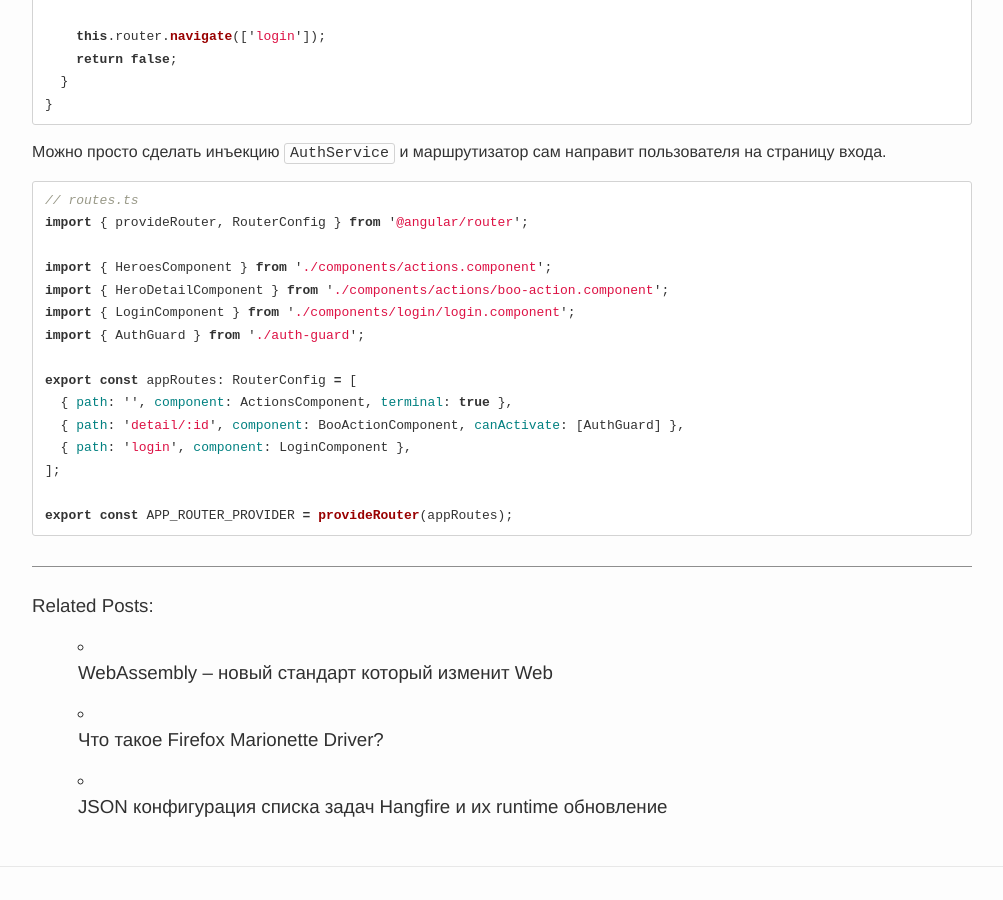
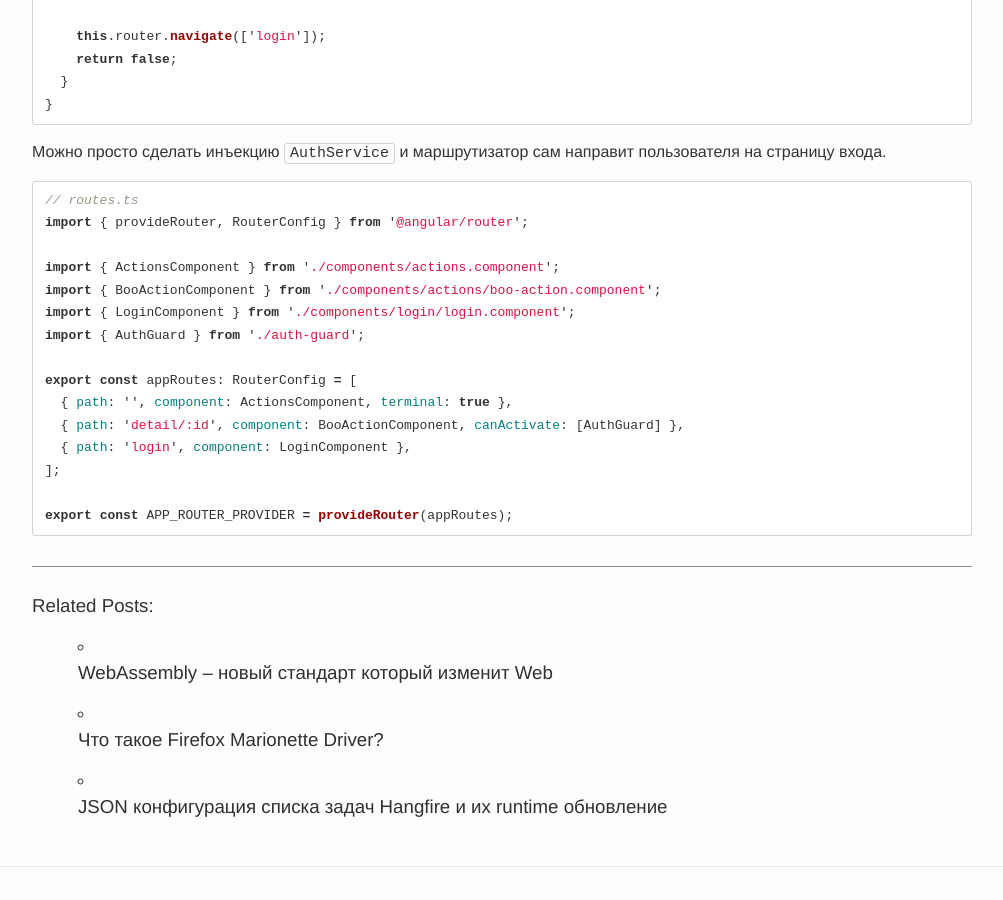
Before and after one commit to martamoshkin/blog.zverit.com, a Jekyll site: the page built from _posts/2016-9-11-angular2-new-router.md, in a window 1280 px wide and 900 px high, scrolled down 4424 px. Shown: the whole window, without its empty margins (138-1141 px from the left). Built offline with Jekyll 4.4.1, drawn with Linux system fonts in a browser that asks for light colours; nearby versions of some CDN libraries; comment, search, counter and statistics services are not loaded.

Commit message:
Update 2016-9-11-angular2-new-router.md

```diff
--- a/_posts/2016-9-11-angular2-new-router.md
+++ b/_posts/2016-9-11-angular2-new-router.md
@@ -227,8 +227,8 @@ export class AuthGuard implements CanActivate {
 // routes.ts
 import { provideRouter, RouterConfig } from '@angular/router';
 
-import { HeroesComponent } from './components/actions.component';
-import { HeroDetailComponent } from './components/actions/boo-action.component';
+import { ActionsComponent } from './components/actions.component';
+import { BooActionComponent } from './components/actions/boo-action.component';
 import { LoginComponent } from './components/login/login.component';
 import { AuthGuard } from './auth-guard';
 
```
